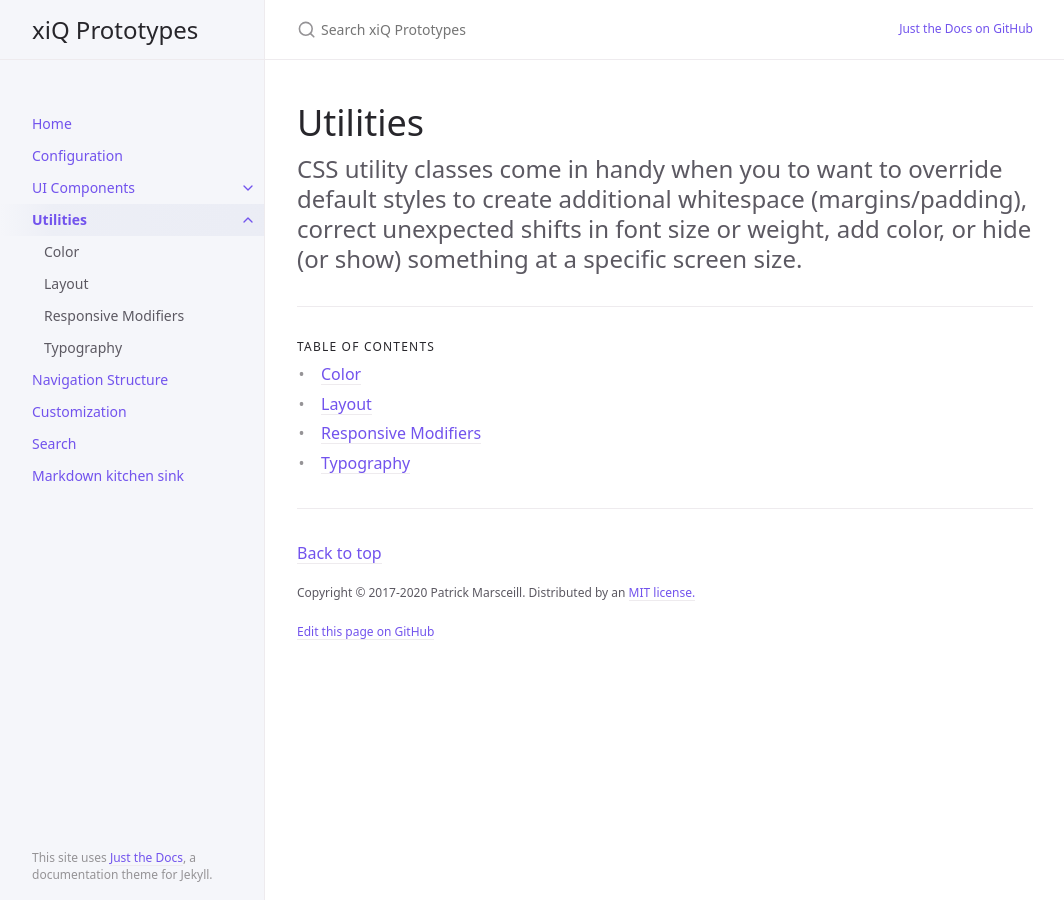
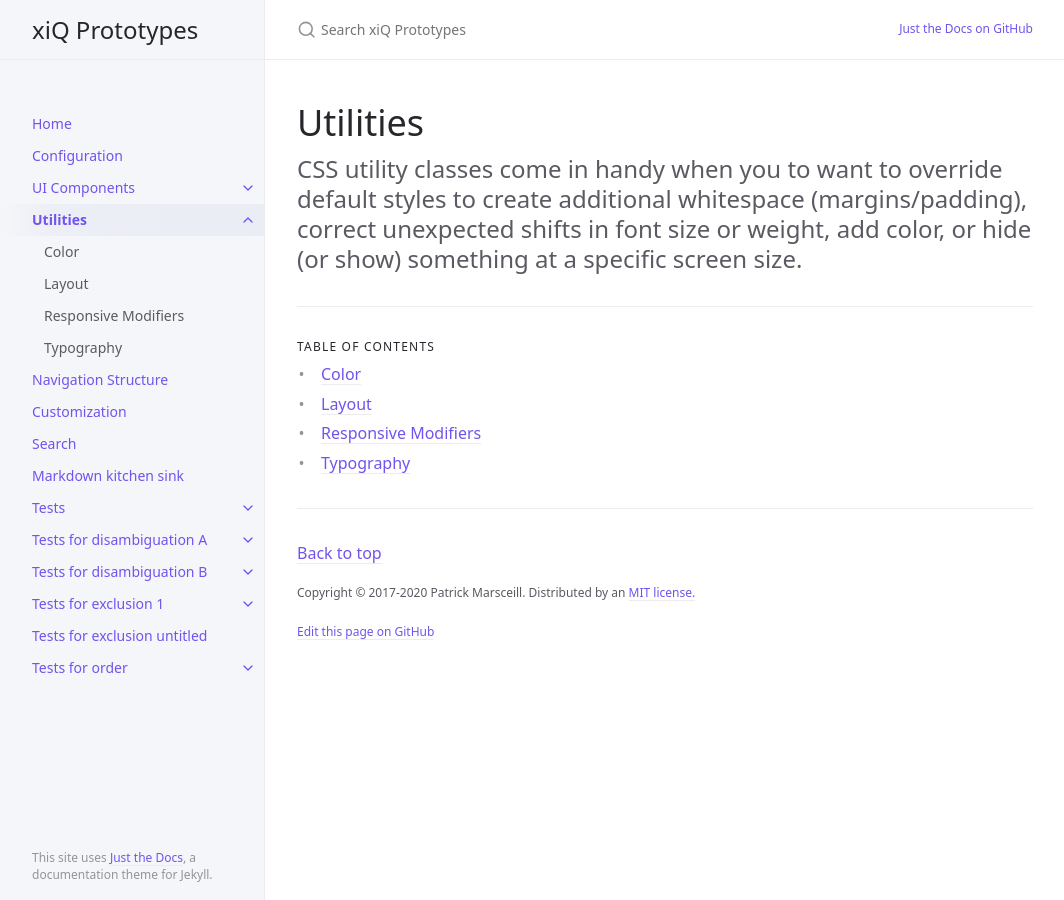
Before and after one commit to xiq-team/Prototypes, a Jekyll site: the page built from docs/utilities/utilities.md, in a window 1280 px wide. Shown: the whole page, without its empty margins (107-1171 px from the left). Built offline with Jekyll 4.4.1, drawn with Linux system fonts in a browser that asks for light colours.

```diff
--- a/_config.yml
+++ b/_config.yml
@@ -20,7 +20,7 @@ url: "https://xiq-team.github.io/" # the base hostname & protocol for your site,
 
 permalink: pretty
 exclude: ["node_modules/", "*.gemspec", "*.gem", "Gemfile", "Gemfile.lock", "package.json", "package-lock.json",  "script/", "LICENSE.txt", "lib/", "bin/", "README.md", "Rakefile"
-, "docs/tests/"
+#, "docs/tests/"
 ]
 
 # Regression tests
```
